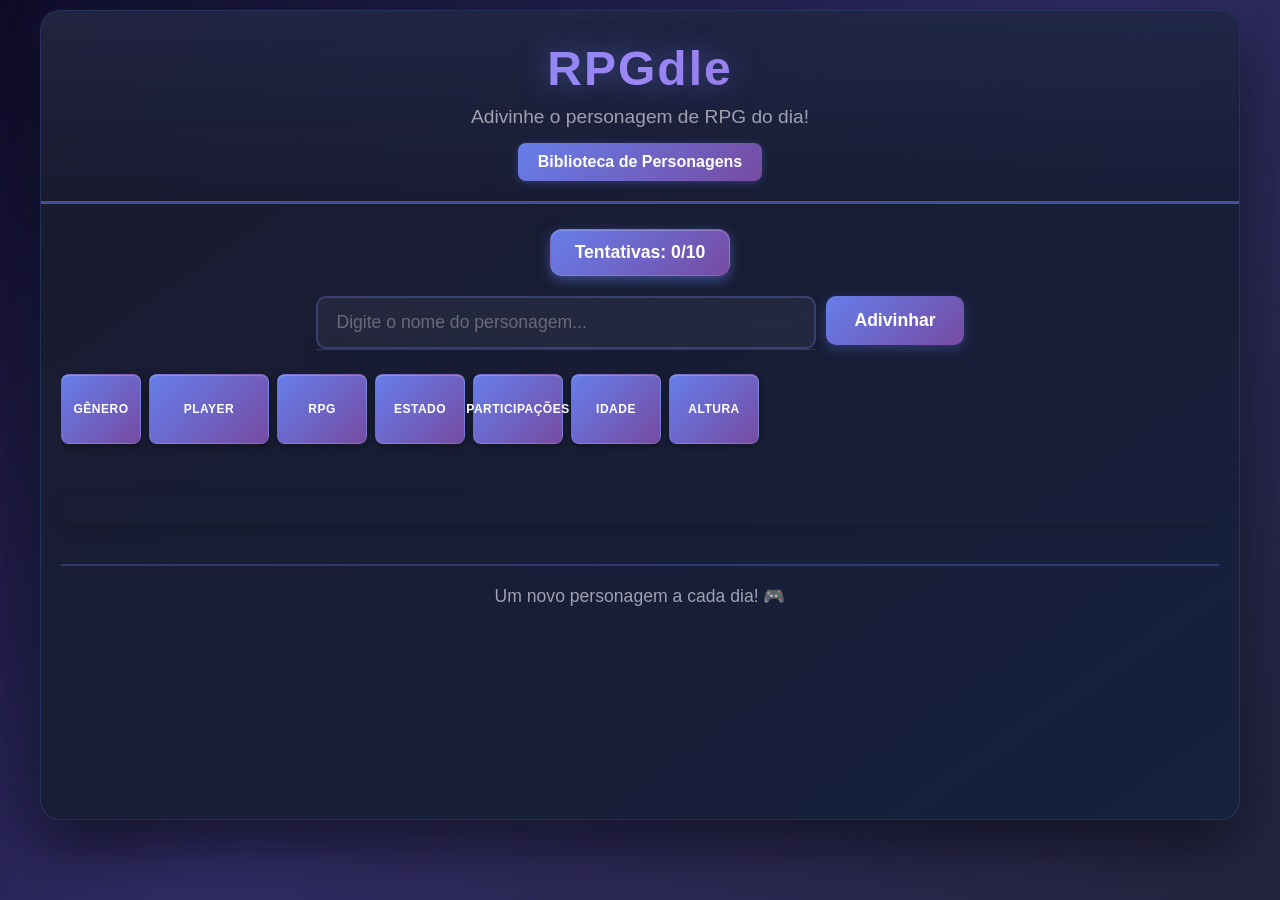
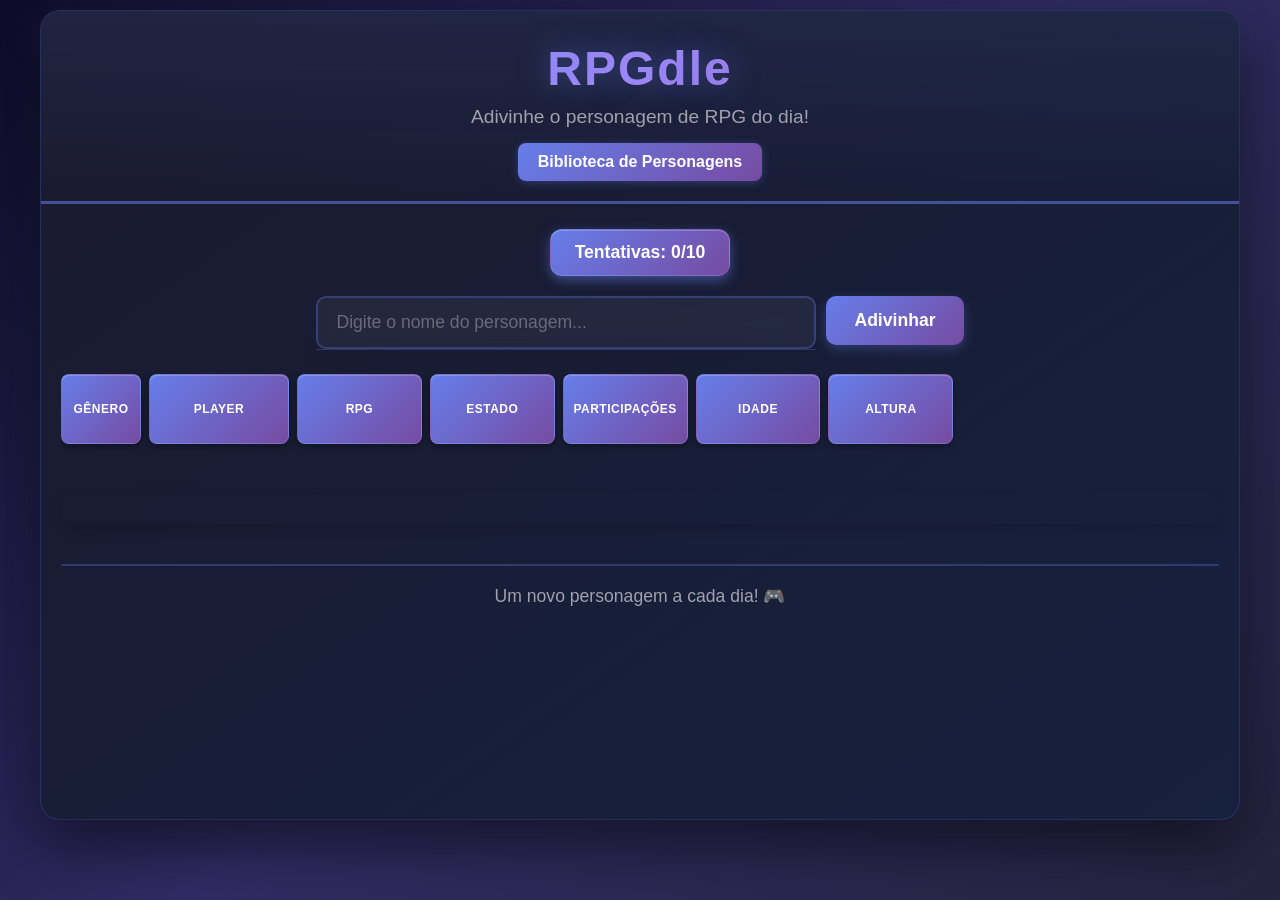

atualização do sistema

--- a/style.css
+++ b/style.css
@@ -11,7 +11,7 @@ html {
 body {
     font-family: 'Segoe UI', Tahoma, Geneva, Verdana, sans-serif;
     background: linear-gradient(135deg, #0f0c29 0%, #302b63 50%, #24243e 100%);
-    background-attachment: fixed;
+    background-attachment: scroll;
     min-height: 100vh;
     padding: 10px;
     color: #e0e0e0;
@@ -331,7 +331,7 @@ nav {
 
 .grid-header {
     display: grid;
-    grid-template-columns: 80px 120px repeat(7, 90px);
+    grid-template-columns: 80px 140px repeat(7, minmax(100px, 1fr));
     gap: 8px;
     margin-bottom: 10px;
     min-width: min-content;
@@ -358,9 +358,10 @@ nav {
     font-size: 0.9em;
     text-overflow: ellipsis;
     overflow: hidden;
-    white-space: nowrap;
+    white-space: normal;
     padding: 12px 10px;
-    width: 120px;
+    width: 140px;
+    max-width: 140px;
 }
 
 .grid-cell.img-cell {
@@ -400,7 +401,7 @@ nav {
 
 .guess-row {
     display: grid;
-    grid-template-columns: 80px 120px repeat(7, 90px);
+    grid-template-columns: 80px 140px repeat(7, minmax(100px, 1fr));
     gap: 8px;
     margin-bottom: 10px;
     animation: slideIn 0.5s ease;
@@ -739,18 +740,23 @@ footer {
 
     .game-grid {
         margin-bottom: 20px;
+        overflow-x: auto;
     }
 
-    /* Grid mantém tamanhos fixos em mobile com scroll horizontal */
+    .game-grid::after {
+        display: block;
+    }
+
     .grid-header,
     .guess-row {
-        grid-template-columns: 70px 100px repeat(7, 85px);
+        grid-template-columns: 70px 110px repeat(7, minmax(90px, 1fr));
         gap: 6px;
     }
 
     .grid-cell.img-cell {
         width: 70px;
         min-width: 70px;
+        padding: 6px;
     }
 
     .character-img {
@@ -759,8 +765,10 @@ footer {
     }
 
     .grid-cell.name-cell {
-        width: 100px;
+        width: 110px;
+        max-width: 110px;
         font-size: 0.85em;
+        white-space: normal;
     }
 
     .grid-cell {
@@ -768,6 +776,10 @@ footer {
         height: 65px;
         font-size: 0.8em;
         padding: 10px 6px;
+    }
+
+    .grid-cell.header {
+        font-size: 0.7em;
     }
 
     .characters-grid {
@@ -838,10 +850,18 @@ footer {
         font-size: 0.95em;
     }
 
-    /* Grid mantém tamanhos fixos com scroll horizontal */
+    .game-grid {
+        margin-bottom: 18px;
+        overflow-x: auto;
+    }
+
+    .game-grid::after {
+        display: block;
+    }
+
     .grid-header,
     .guess-row {
-        grid-template-columns: 60px 90px repeat(7, 75px);
+        grid-template-columns: 60px 90px repeat(7, minmax(75px, 1fr));
         gap: 5px;
     }
 
@@ -858,8 +878,10 @@ footer {
 
     .grid-cell.name-cell {
         width: 90px;
+        max-width: 90px;
         font-size: 0.8em;
         padding: 8px 6px;
+        white-space: normal;
     }
 
     .grid-cell {
